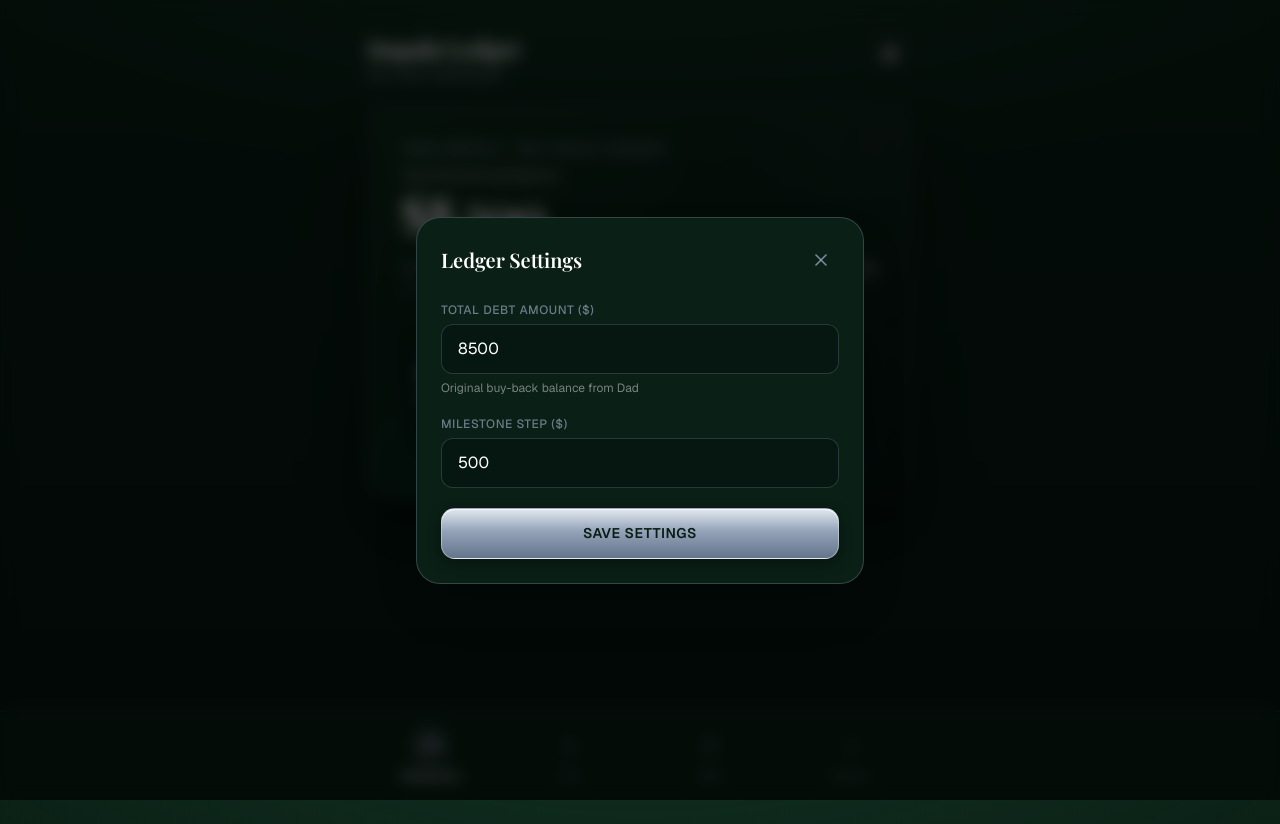
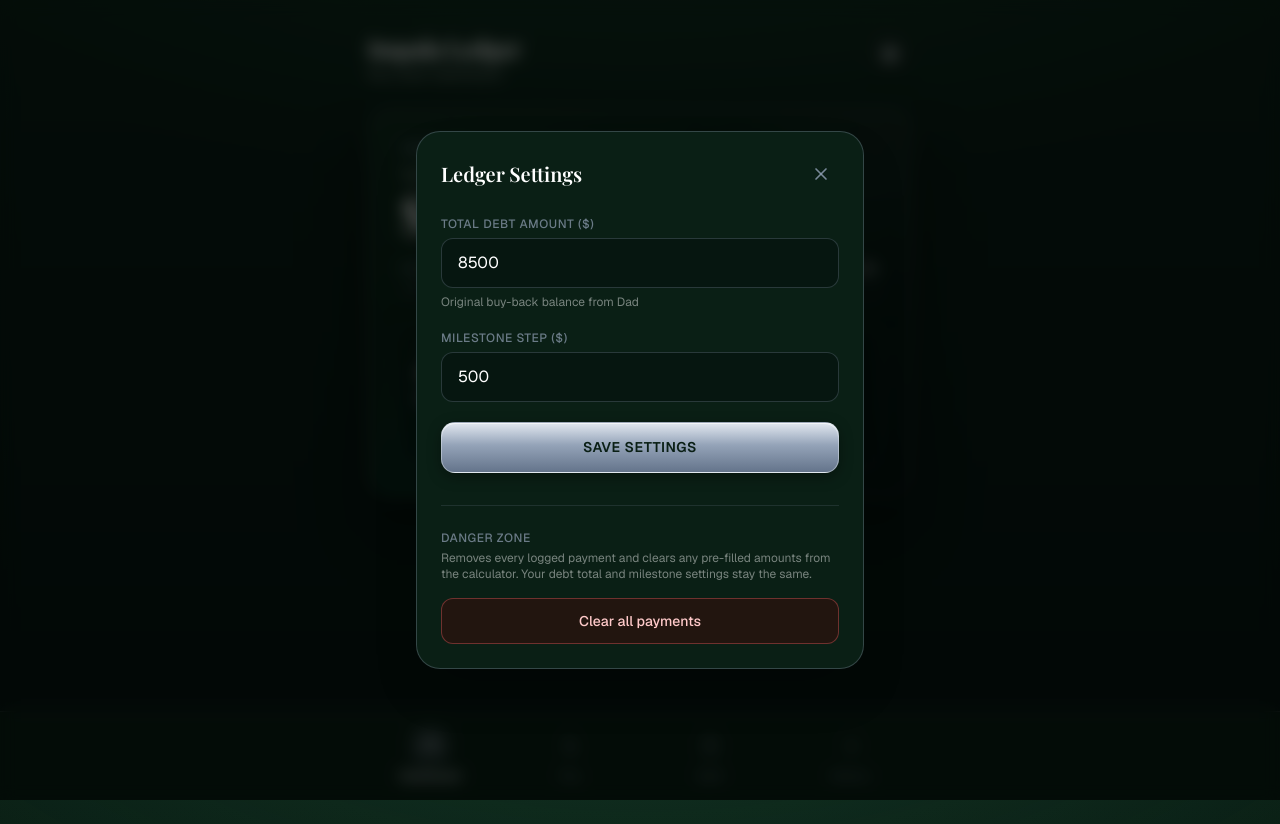
Before and after one commit to JragonRIP/debt-app, a Next.js app: page / in a window 1280 px wide. Both pictures are taken after a click on the button "Open settings". Built offline with nearby package versions, Linux system fonts and the light colour scheme.

Commit message:
Add clear-all-payments control in settings
Danger zone with confirmation wipes payment history and calculator prefill; debt settings are preserved.

Co-authored-by: Cursor <cursoragent@cursor.com>

```diff
--- a/components/SettingsPanel.tsx
+++ b/components/SettingsPanel.tsx
@@ -1,6 +1,6 @@
 "use client";
 
-import { Settings, X } from "lucide-react";
+import { Settings, Trash2, X } from "lucide-react";
 import { FormEvent, useEffect, useState } from "react";
 import type { LedgerSettings } from "@/lib/types";
 
@@ -9,6 +9,7 @@ interface SettingsPanelProps {
   settings: LedgerSettings;
   onClose: () => void;
   onSave: (settings: LedgerSettings) => void;
+  onClearAllPayments: () => void;
 }
 
 const inputClass =
@@ -32,16 +33,19 @@ export function SettingsPanel({
   settings,
   onClose,
   onSave,
+  onClearAllPayments,
 }: SettingsPanelProps) {
   const [totalDebt, setTotalDebt] = useState(String(settings.totalDebt));
   const [milestoneStep, setMilestoneStep] = useState(
     String(settings.milestoneStep)
   );
+  const [confirmClear, setConfirmClear] = useState(false);
 
   useEffect(() => {
     if (open) {
       setTotalDebt(String(settings.totalDebt));
       setMilestoneStep(String(settings.milestoneStep));
+      setConfirmClear(false);
     }
   }, [open, settings]);
 
@@ -117,6 +121,52 @@ export function SettingsPanel({
             Save Settings
           </button>
         </form>
+
+        <div className="mt-8 border-t border-chrome/15 pt-6">
+          <p className="mb-1 text-xs font-medium uppercase tracking-wider text-chrome/70">
+            Danger zone
+          </p>
+          <p className="mb-4 text-xs text-white/45">
+            Removes every logged payment and clears any pre-filled amounts from
+            the calculator. Your debt total and milestone settings stay the same.
+          </p>
+          {!confirmClear ? (
+            <button
+              type="button"
+              onClick={() => setConfirmClear(true)}
+              className="w-full rounded-xl border border-red-400/35 bg-red-950/40 px-4 py-3 text-sm font-medium text-red-200 transition hover:border-red-400/55 hover:bg-red-950/60"
+            >
+              Clear all payments
+            </button>
+          ) : (
+            <div className="space-y-3">
+              <p className="text-sm text-red-200/90">
+                This cannot be undone. Delete all payment history?
+              </p>
+              <div className="flex gap-3">
+                <button
+                  type="button"
+                  onClick={() => setConfirmClear(false)}
+                  className="flex-1 rounded-xl border border-chrome/25 px-4 py-3 text-sm font-medium text-white/80 transition hover:bg-chrome/10"
+                >
+                  Cancel
+                </button>
+                <button
+                  type="button"
+                  onClick={() => {
+                    onClearAllPayments();
+                    setConfirmClear(false);
+                    onClose();
+                  }}
+                  className="flex flex-1 items-center justify-center gap-2 rounded-xl border border-red-400/50 bg-red-600/80 px-4 py-3 text-sm font-semibold text-white transition hover:bg-red-600"
+                >
+                  <Trash2 className="h-4 w-4" />
+                  Yes, clear all
+                </button>
+              </div>
+            </div>
+          )}
+        </div>
       </div>
     </div>
   );
--- a/components/layout/AppShell.tsx
+++ b/components/layout/AppShell.tsx
@@ -15,7 +15,7 @@ const pageTitles: Record<string, { title: string; subtitle: string }> = {
 
 export function AppShell({ children }: { children: React.ReactNode }) {
   const pathname = usePathname();
-  const { settings, updateSettings } = useLedger();
+  const { settings, updateSettings, clearAllPayments } = useLedger();
   const [settingsOpen, setSettingsOpen] = useState(false);
 
   const meta = pageTitles[pathname] ?? pageTitles["/"];
@@ -42,6 +42,7 @@ export function AppShell({ children }: { children: React.ReactNode }) {
         settings={settings}
         onClose={() => setSettingsOpen(false)}
         onSave={updateSettings}
+        onClearAllPayments={clearAllPayments}
       />
     </>
   );
--- a/context/LedgerContext.tsx
+++ b/context/LedgerContext.tsx
@@ -45,6 +45,7 @@ interface LedgerContextValue {
   updateSettings: (settings: LedgerSettings) => void;
   setPaymentDraft: (draft: PaymentDraftPrefill | null) => void;
   clearPaymentDraft: () => void;
+  clearAllPayments: () => void;
 }
 
 const LedgerContext = createContext<LedgerContextValue | null>(null);
@@ -117,6 +118,12 @@ export function LedgerProvider({ children }: { children: ReactNode }) {
     setPaymentDraft(null);
   }, []);
 
+  const clearAllPayments = useCallback(() => {
+    clearPaymentsStorage();
+    setPayments([]);
+    setPaymentDraft(null);
+  }, []);
+
   if (!hydrated || !settings) {
     return (
       <div className="flex min-h-dvh items-center justify-center text-chrome/60">
@@ -141,6 +148,7 @@ export function LedgerProvider({ children }: { children: ReactNode }) {
         updateSettings,
         setPaymentDraft,
         clearPaymentDraft,
+        clearAllPayments,
       }}
     >
       {children}
```
